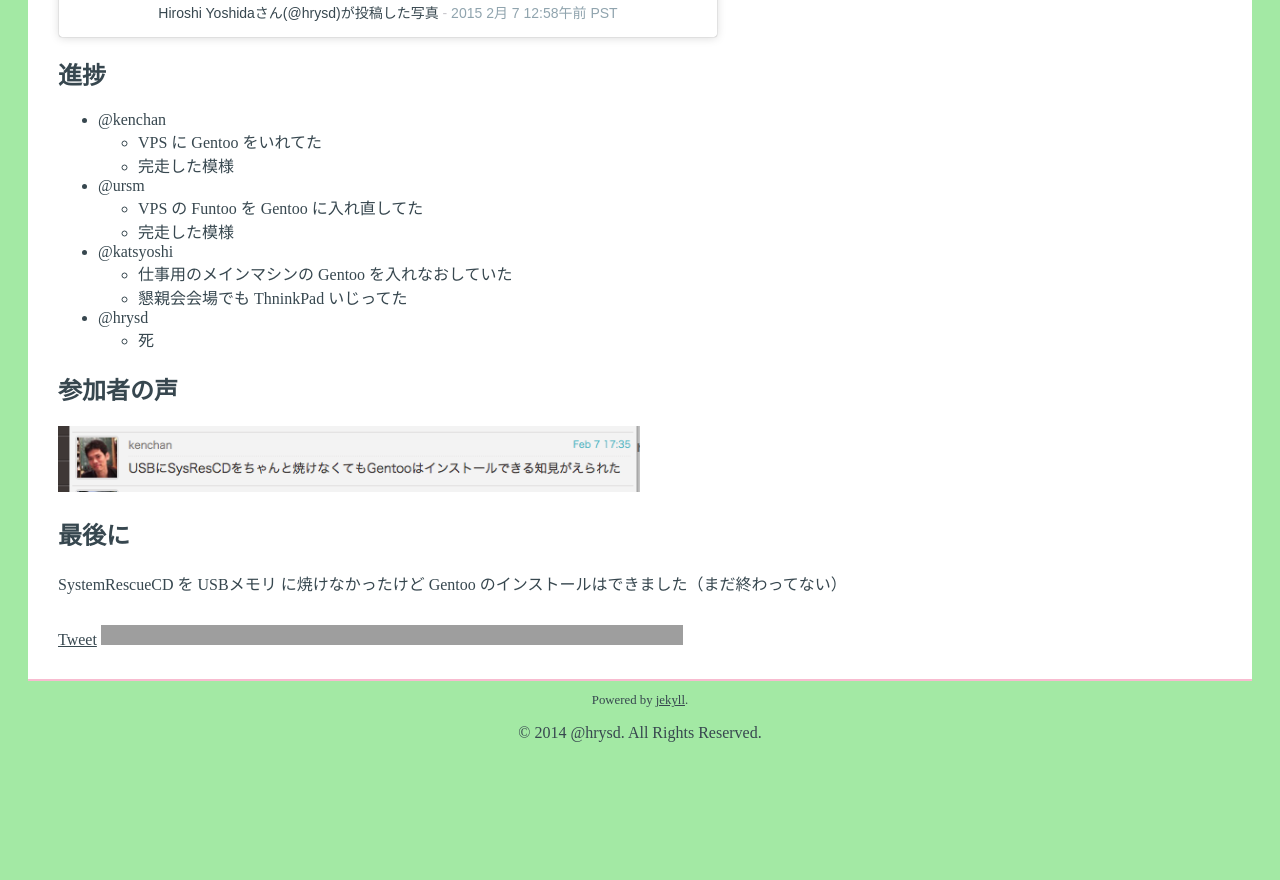
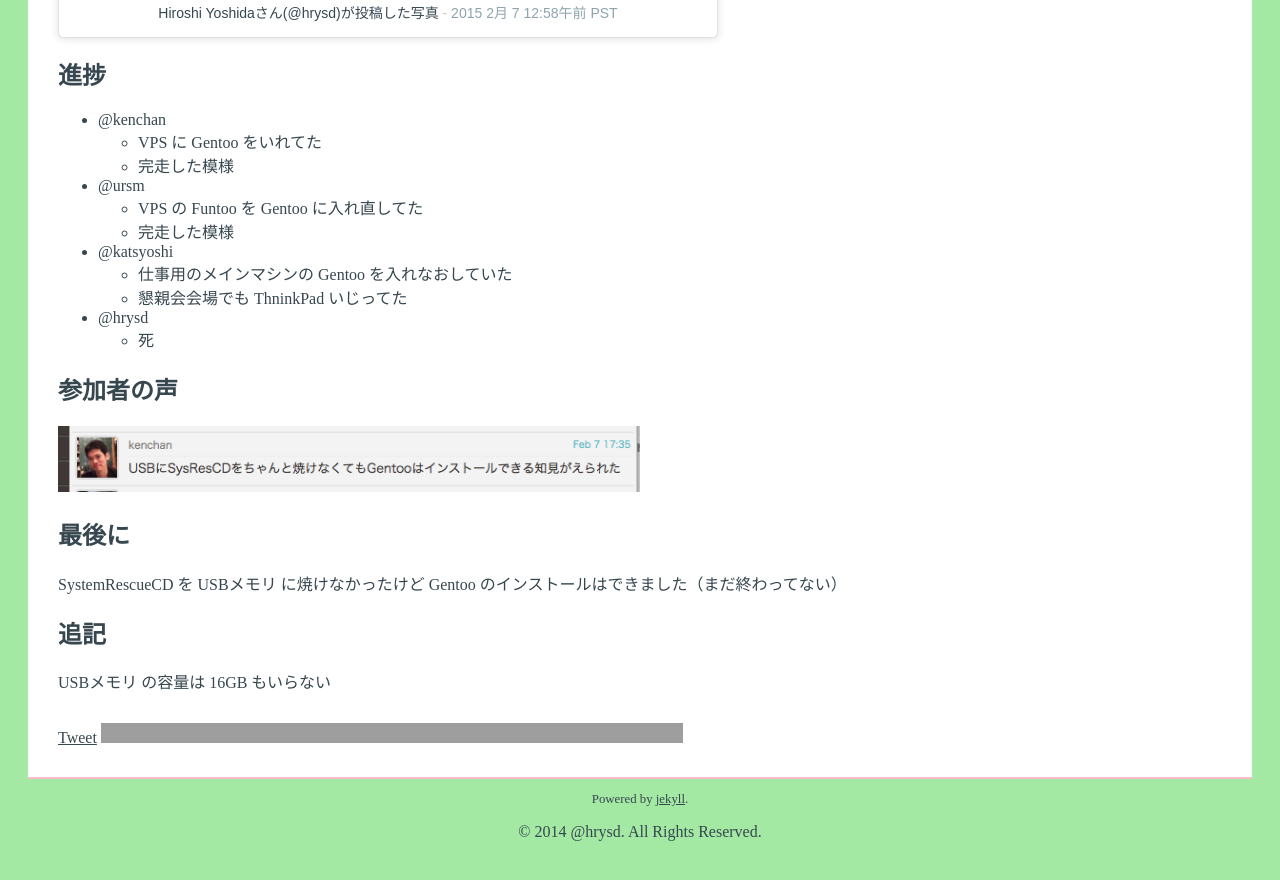
Before and after one commit to hrysd/docs.hrysd.org, a Jekyll site: the page built from _posts/2015-02-08-after_gentoo_install_battle.markdown, in a window 1280 px wide and 900 px high, scrolled down 2032 px, cut to the strip 0-880 px from the top of the window. Built offline with Jekyll 4.4.1, drawn with Linux system fonts in a browser that asks for light colours; some web fonts are replaced; Markdown is read by kramdown in place of the engine named in the settings; comment, search, counter and statistics services are not loaded; before the commit the page ends 2833 px from its top, so only the background shows below that; grey boxes are pictures that could not be loaded.

Commit message:
Postscript

```diff
--- a/_posts/2015-02-08-after_gentoo_install_battle.markdown
+++ b/_posts/2015-02-08-after_gentoo_install_battle.markdown
@@ -46,3 +46,7 @@ categories: misc
 ## 最後に
 
 SystemRescueCD を USBメモリ に焼けなかったけど Gentoo のインストールはできました（まだ終わってない）
+
+## 追記
+
+USBメモリ の容量は 16GB もいらない
```
